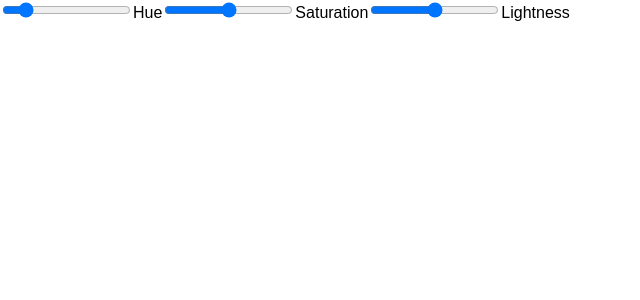
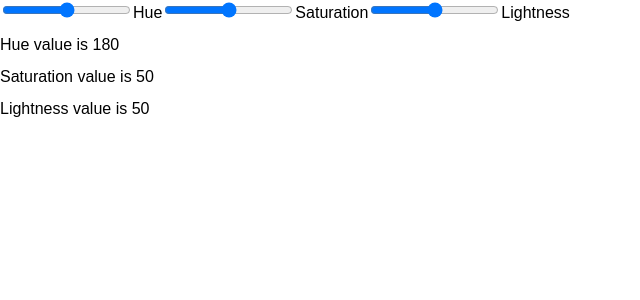
Before and after one commit to elecguts/ColorPicker, a React (Vite) app: page / in a window 1280 px wide. Shown: the top 300 px of the page, without its empty margins (0-640 px from the left). Built offline with nearby package versions, Linux system fonts and the light colour scheme.

Commit message:
State added along with displaying values of sliders

```diff
--- a/src/App.tsx
+++ b/src/App.tsx
@@ -1,14 +1,45 @@
-import React from 'react'
+import React, { useState } from 'react'
 
 export function App() {
+  const [hueValue, setHueValue] = useState('180')
+  const [saturationValue, setSaturationValue] = useState('50')
+  const [lightnessValue, setLightnessValue] = useState('50')
+
   return (
     <div>
-      <input type="range" id="hue" name="hue" min="0" max="360" />
+      <input
+        type="range"
+        id="hue"
+        name="hue"
+        min="0"
+        max="360"
+        defaultValue="180"
+        onChange={(event) => setHueValue(event.target.value)}
+      />
       <label htmlFor="hue">Hue</label>
-      <input type="range" id="saturation" name="saturation" min="0" max="100" />
+      <input
+        type="range"
+        id="saturation"
+        name="saturation"
+        min="0"
+        max="100"
+        defaultValue="50"
+        onChange={(event) => setSaturationValue(event.target.value)}
+      />
       <label htmlFor="saturation">Saturation</label>
-      <input type="range" id="lightness" name="lightness" min="0" max="100" />
+      <input
+        type="range"
+        id="lightness"
+        name="lightness"
+        min="0"
+        max="100"
+        defaultValue="50"
+        onChange={(event) => setLightnessValue(event.target.value)}
+      />
       <label htmlFor="lightness">Lightness</label>
+      <p>Hue value is {hueValue}</p>
+      <p>Saturation value is {saturationValue}</p>
+      <p>Lightness value is {lightnessValue}</p>
     </div>
   )
 }
```
